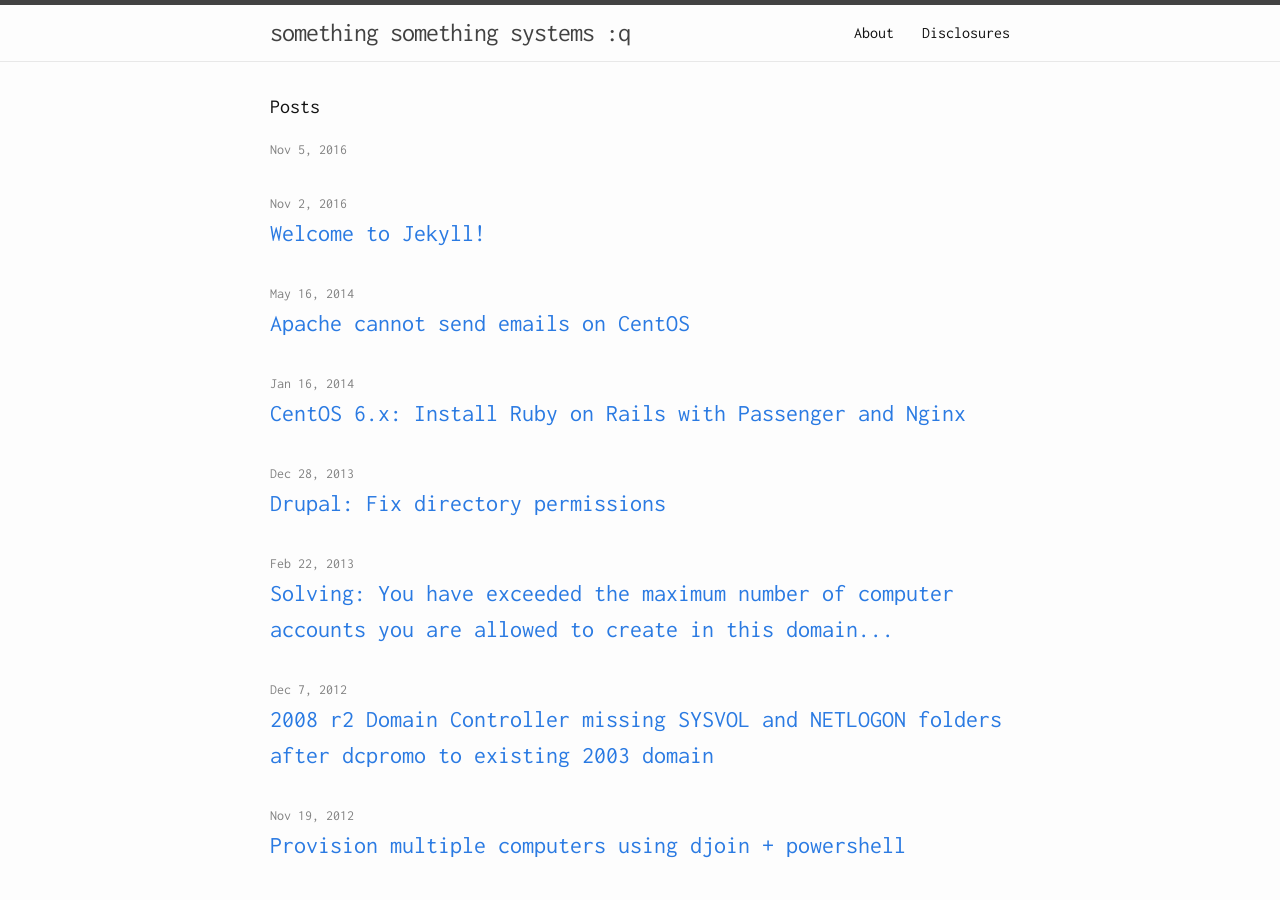
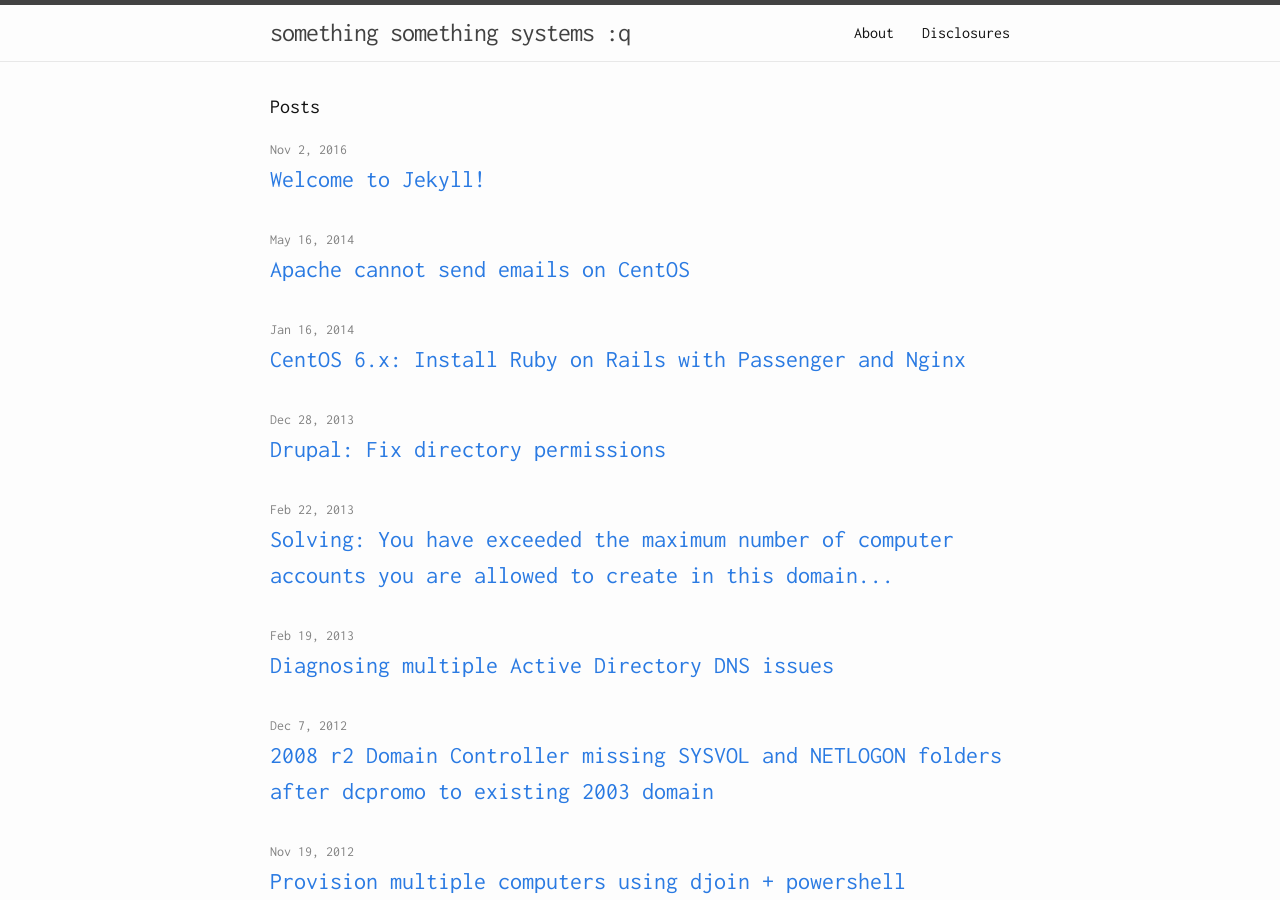
Before and after one commit to educationnull/thejaspher.github.io, a Jekyll site: the page built from index.md, in a window 1280 px wide and 900 px high. Built offline with Jekyll 4.4.1, drawn with Linux system fonts in a browser that asks for light colours.

Commit message:
fix missing quotation mark

```diff
--- a/_posts/2013-02-19-diagnosing-multiple-active-directory-dns-issues.markdown
+++ b/_posts/2013-02-19-diagnosing-multiple-active-directory-dns-issues.markdown
@@ -1,6 +1,6 @@
 ---
 layout: post
-title:  "Diagnosing multiple Active Directory DNS issues
+title:  "Diagnosing multiple Active Directory DNS issues"
 date:   2013-02-19
 categories: Active-Directory
 ---
```
